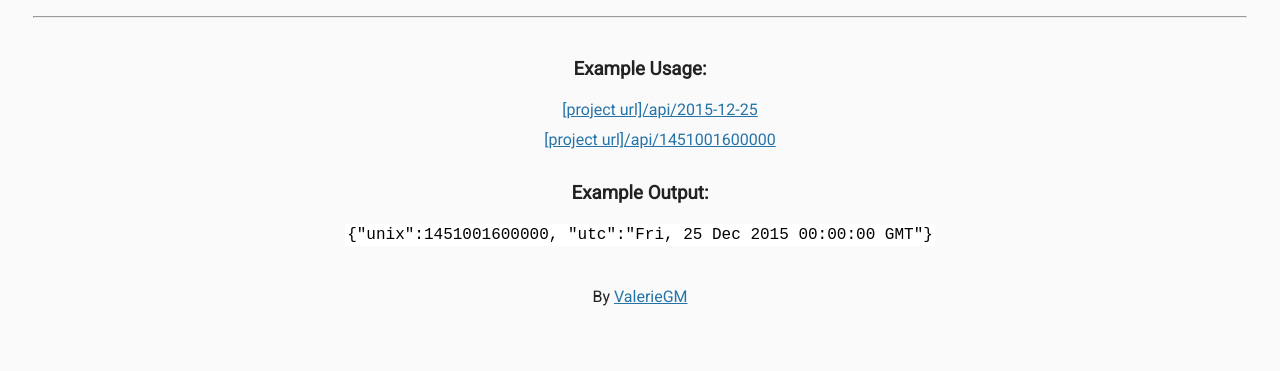
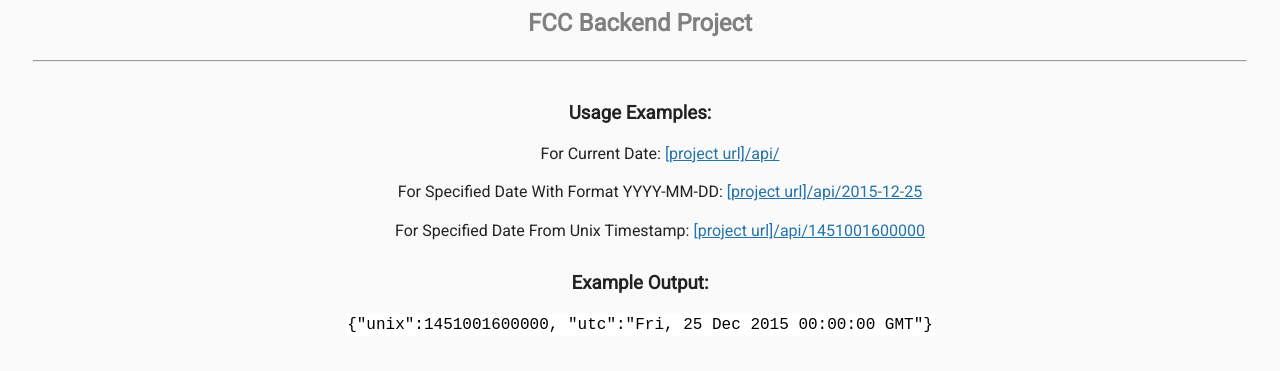
Before and after one commit to ValerieGM/Timestamp-Microservice, a website: page views/index.html in a window 1280 px wide. Shown: the part 53-424 px from the top of the page. Drawn offline with Linux system fonts and the light colour scheme; files that its build step writes are made by us from their sources.

Commit message:
Update index.html

```diff
--- a/views/index.html
+++ b/views/index.html
@@ -4,20 +4,21 @@
 
 <head>
   <title>Timestamp Microservice</title>
-    <link rel="shortcut icon" href="https://cdn.freecodecamp.org/universal/favicons/favicon-32x32.png" type="image/x-icon" />
+
   <link href="https://fonts.googleapis.com/css?family=Roboto" rel="stylesheet" type="text/css">
   <link href="style.css" rel="stylesheet" type="text/css">
 </head>
 
 <body>
   <h1>Timestamp Microservice</h1>
+  <h2>FCC Backend Project</h2>
   <hr />
   <div class="container">
-        <h3>Example Usage:</h3>
+    <h3>Usage Examples:</h3>
     <ul>
-            <li><a href="/api/2015-12-25">[project url]/api/2015-12-25</a></li>
-            <!-- <li><a href="/api/">[project url]/api/2015-12-25</a></li> -->
-            <li><a href="/api/1451001600000">[project url]/api/1451001600000</a></li>
+      <p>For Current Date: <a href="api">[project url]/api/</a></p>
+      <p>For Specified Date With Format YYYY-MM-DD: <a href="api/2015-12-25">[project url]/api/2015-12-25</a></p>
+      <p>For Specified Date From Unix Timestamp: <a href="api/1451001600000">[project url]/api/1451001600000</a></p>
     </ul>
 
     <h3>Example Output:</h3>
@@ -25,12 +26,6 @@
       <code>{"unix":1451001600000, "utc":"Fri, 25 Dec 2015 00:00:00 GMT"}</code>
     </p>
   </div>
-    <div class="footer">
-        <p>
-            By
-            <a href="https://valeriegm.github.io/">ValerieGM</a>
-        </p>
-    </div>
 </body>
 
 </html>
```
Lines whose indentation alone changed are shown as unchanged.
